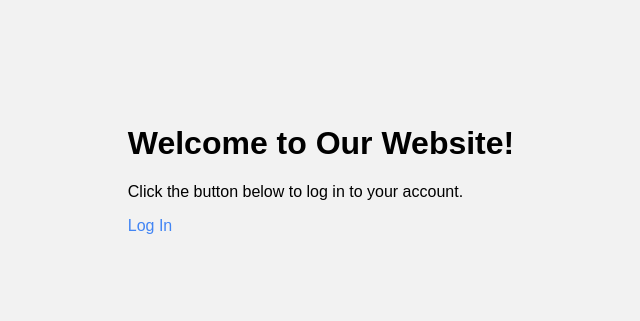
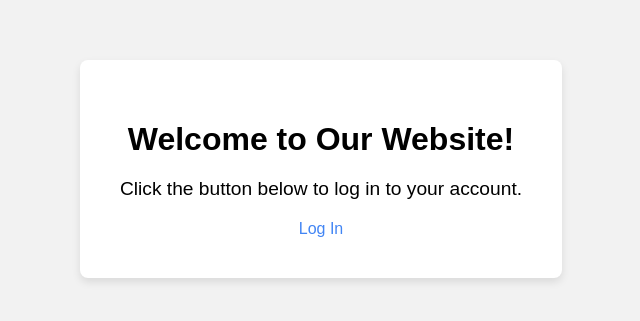
Before and after one commit to a-sureshraj05/webpage, a plain HTML site: page welcome.html in a window 1280 px wide. Shown: the part 231-552 px from the top of the page, without its empty margins (319-959 px from the left). Drawn offline with Linux system fonts and the light colour scheme.

Commit message:
Update style.css
Modified for Main page

```diff
--- a/style.css
+++ b/style.css
@@ -7,6 +7,23 @@ body {
     align-items: center;
     height: 100vh;
     margin: 0;
+}
+.main-container {
+    background-color: white;
+    padding: 40px;
+    border-radius: 8px;
+    box-shadow: 0 4px 8px rgba(0, 0, 0, 0.1);
+    text-align: center;
+}
+
+h1 {
+    margin-bottom: 20px;
+    font-size: 2em;
+}
+
+p {
+    margin-bottom: 20px;
+    font-size: 1.2em;
 }
 
 .login-container {
```
